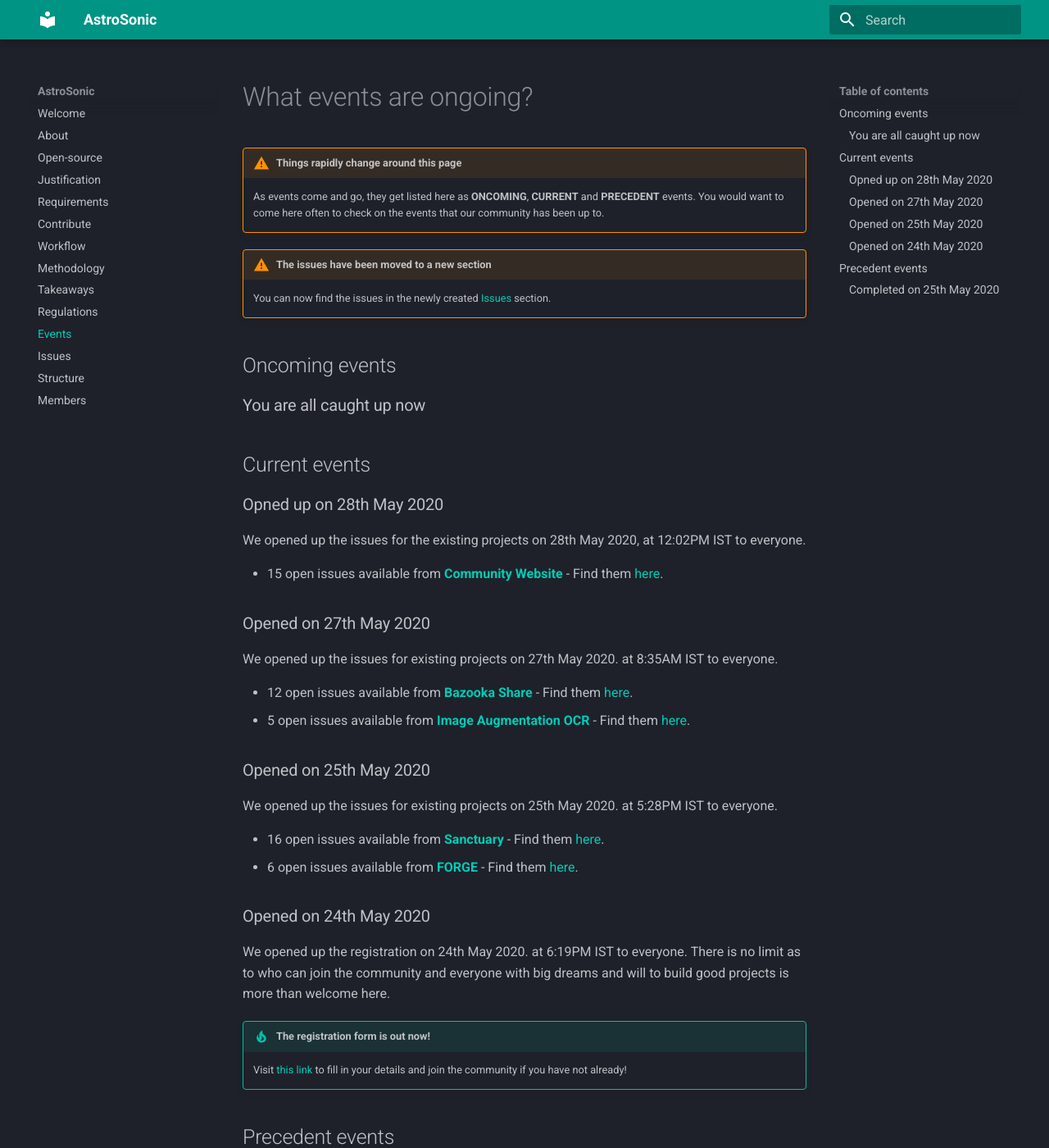
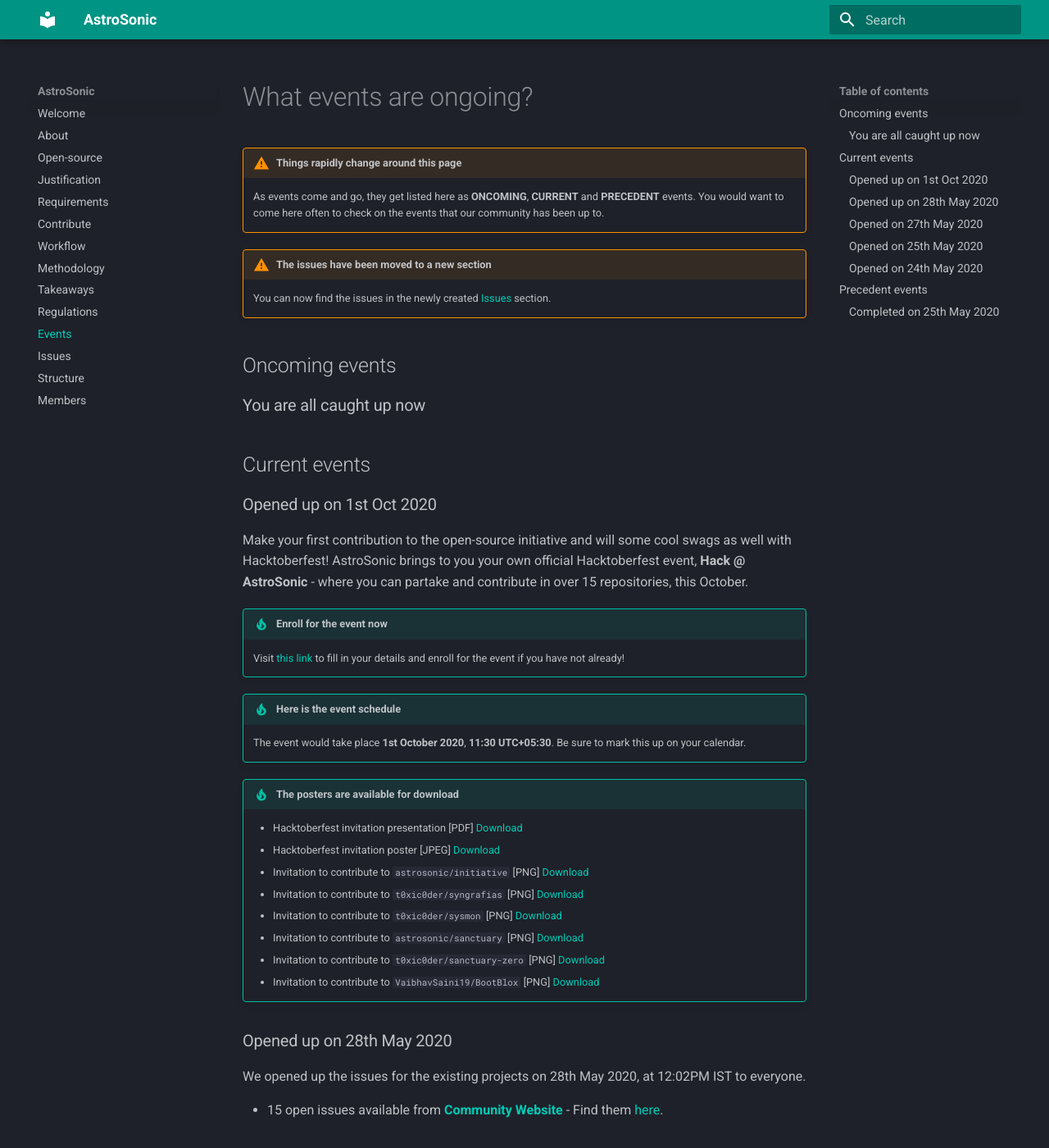
Before and after one commit to astrosonic/community-website, an MkDocs documentation site: the page built from docs/event.md, in a window 1280 px wide and 1400 px high. Shown: the whole window at 82% size. Built offline with MkDocs 1.6.1 and Material for MkDocs 9.7.7, drawn with Linux system fonts in a browser that asks for light colours.

Commit message:
Updated documentation to add events

```diff
--- a/docs/event.md
+++ b/docs/event.md
@@ -12,7 +12,28 @@
 
 ## Current events
 
-### Opned up on 28th May 2020
+### Opened up on 1st Oct 2020
+Make your first contribution to the open-source initiative and will some cool swags as well with Hacktoberfest!
+AstroSonic brings to you your own official Hacktoberfest event, **Hack @ AstroSonic** - where you can partake and
+contribute in over 15 repositories, this October.
+
+!!! tip "Enroll for the event now"
+    Visit [this link](https://organize.mlh.io/participants/events/4659-hack-astrosonic) to fill in your details and enroll for the event if you have not already!
+
+!!! tip "Here is the event schedule"
+    The event would take place **1st October 2020**, **11:30 UTC+05:30**. Be sure to mark this up on your calendar.
+
+!!! tip "The posters are available for download"
+    * Hacktoberfest invitation presentation [PDF] [Download](pdfs/AstroSonic-R1.pdf)
+    * Hacktoberfest invitation poster [JPEG] [Download](pics/welcome-to-hacktoberfest.jpeg)
+    * Invitation to contribute to `astrosonic/initiative` [PNG] [Download](pics/astrosonic-initiative.png)
+    * Invitation to contribute to `t0xic0der/syngrafias` [PNG] [Download](pics/astrosonic-syngrafias.png)
+    * Invitation to contribute to `t0xic0der/sysmon` [PNG] [Download](pics/astrosonic-sysmon.png)
+    * Invitation to contribute to `astrosonic/sanctuary` [PNG] [Download](pics/astrosonic-sanctuary.png)
+    * Invitation to contribute to `t0xic0der/sanctuary-zero` [PNG] [Download](pics/astrosonic-sanctuary-zero.png)
+    * Invitation to contribute to `VaibhavSaini19/BootBlox` [PNG] [Download](pics/astrosonic-bootblox.png)
+
+### Opened up on 28th May 2020
 We opened up the issues for the existing projects on 28th May 2020, at 12:02PM IST to everyone.
 
 * 15 open issues available from [**Community Website**](https://github.com/astrosonic/community-website/) - Find them [here](probs.md#community-website-15-issues-available).
```
